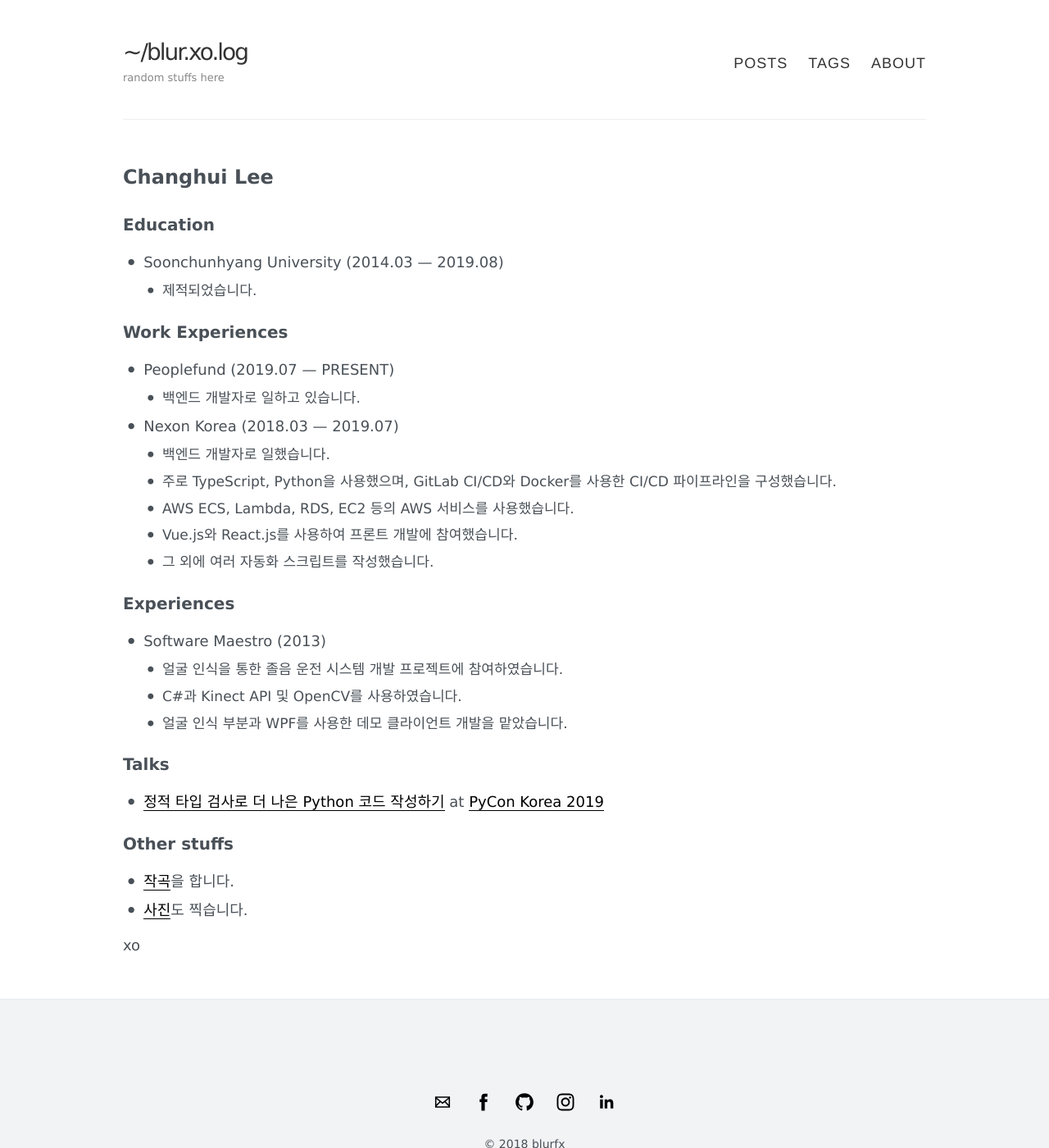
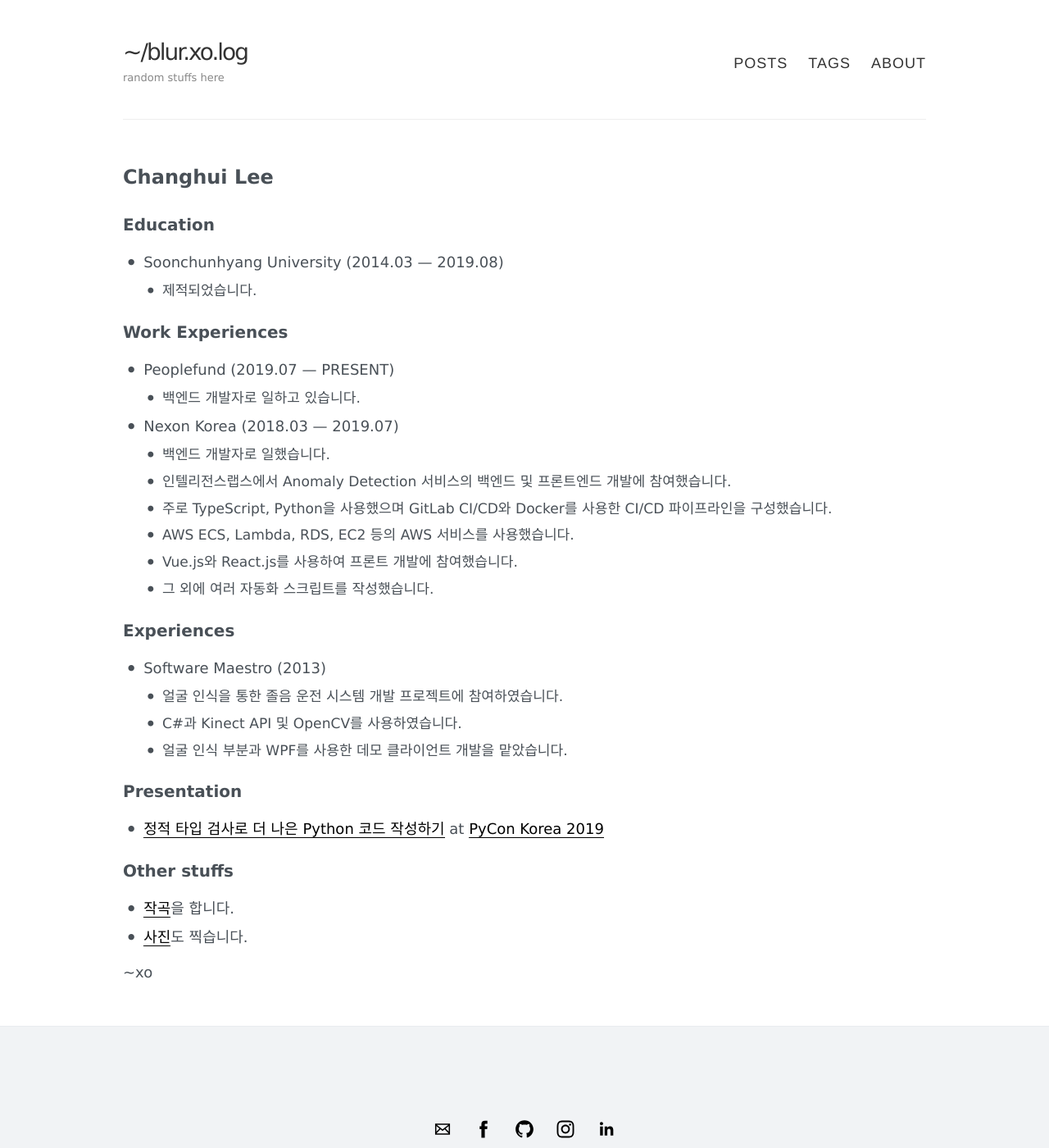
Before and after one commit to blurfx/xo.dev, a Jekyll site: the page built from about.md, in a window 1280 px wide and 1400 px high. Shown: the whole window at 82% size. Built offline with Jekyll 4.4.1, drawn with Linux system fonts in a browser that asks for light colours.

Commit message:
Update about.md

```diff
--- a/about.md
+++ b/about.md
@@ -17,7 +17,8 @@ permalink: /about/
 
 - Nexon Korea (2018.03 — 2019.07)
   + 백엔드 개발자로 일했습니다.
-  + 주로 TypeScript, Python을 사용했으며, GitLab CI/CD와 Docker를 사용한 CI/CD 파이프라인을 구성했습니다.
+  + 인텔리전스랩스에서 Anomaly Detection 서비스의 백엔드 및 프론트엔드 개발에 참여했습니다.
+  + 주로 TypeScript, Python을 사용했으며 GitLab CI/CD와 Docker를 사용한 CI/CD 파이프라인을 구성했습니다.
   + AWS ECS, Lambda, RDS, EC2 등의 AWS 서비스를 사용했습니다.
   + Vue.js와 React.js를 사용하여 프론트 개발에 참여했습니다.
   + 그 외에 여러 자동화 스크립트를 작성했습니다.
@@ -29,11 +30,12 @@ permalink: /about/
   + C#과 Kinect API 및 OpenCV를 사용하였습니다.
   + 얼굴 인식 부분과 WPF를 사용한 데모 클라이언트 개발을 맡았습니다.
 
-## Talks
+## Presentation
 - [정적 타입 검사로 더 나은 Python 코드 작성하기](https://speakerdeck.com/blur/python-type-hinting-and-static-type-checking) at [PyCon Korea 2019](https://www.pycon.kr)
 
 ## Other stuffs
 - [작곡](https://soundcloud.com/finchhead)을 합니다.
 - [사진](https://instagram.com/blureffect)도 찍습니다.
 
-xo
+
+~xo
```
